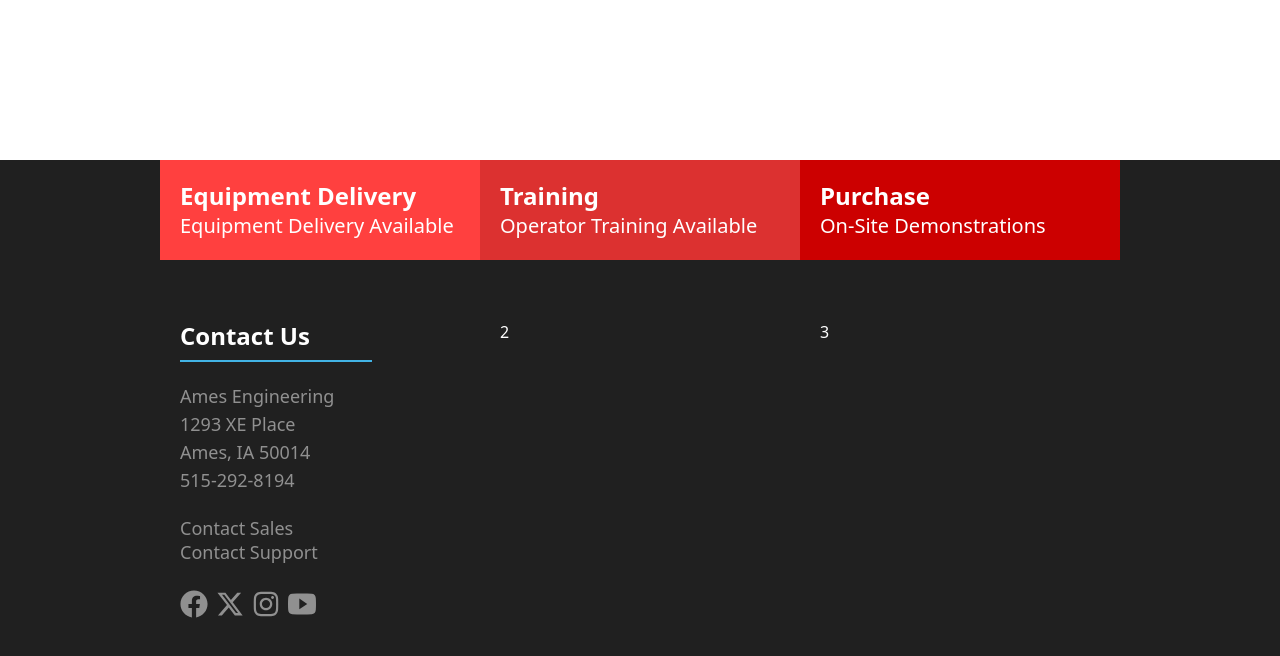
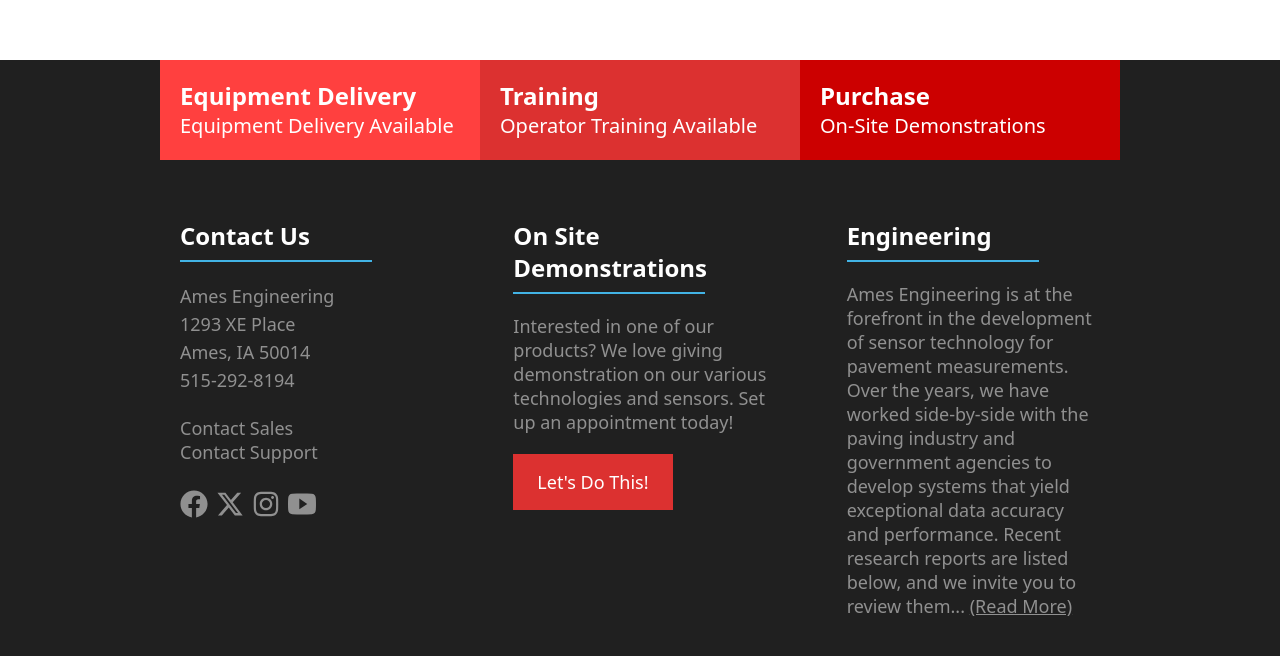
Before and after one commit to chrisdav6/ames-site, a Next.js app: page /products/6300-lightweight-profiler in a window 1280 px wide. Shown: the part 2322-2978 px from the top of the page. Built offline with nearby package versions, Linux system fonts and the light colour scheme; what tw-elements would draw is missing.

Commit message:
Completed footer left, center and right sections

```diff
--- a/components/Footer.jsx
+++ b/components/Footer.jsx
@@ -7,6 +7,7 @@
 import { BiPurchaseTagAlt } from 'react-icons/bi';
 import { FaTelegramPlane } from 'react-icons/fa';
 import { PiPhoneCallBold } from 'react-icons/pi';
+import { FaRegThumbsUp } from 'react-icons/fa';
 
 export default function Footer() {
   return (
@@ -49,7 +50,7 @@
       </section>
 
       {/* Lower Footer Section */}
-      <section className='grid lg:grid-cols-3 py-10 w-full px-10 xl:px-40'>
+      <section className='grid lg:grid-cols-3 gap-10 py-10 w-full px-10 xl:px-40'>
         {/* Left */}
         <div className='p-5 text-center lg:text-left'>
           <h3 className='text-2xl font-bold'>Contact Us</h3>
@@ -65,7 +66,7 @@
               <br />
               <a
                 href='tel:5152928194'
-                className='flex items-center justify-center lg:justify-start gap-1 hover:text-[#42b3e5] transition duration-300 group'
+                className='flex items-center mx-auto lg:mx-0 w-fit gap-1 hover:text-[#42b3e5] transition duration-300 group'
               >
                 515-292-8194
                 <span className='hidden lg:group-hover:block'>
@@ -77,7 +78,7 @@
               <p>
                 <Link
                   href='/sales/salesRequest'
-                  className='flex items-center justify-center lg:justify-start gap-1 hover:text-[#42b3e5] transition duration-300 group'
+                  className='flex items-center mx-auto lg:mx-0 w-fit gap-1 hover:text-[#42b3e5] transition duration-300 group'
                 >
                   Contact Sales
                   <span className='hidden lg:group-hover:block'>
@@ -88,7 +89,7 @@
               <p className='-mt-1'>
                 <Link
                   href='/support/supportRequest'
-                  className='flex items-center justify-center lg:justify-start gap-1 hover:text-[#42b3e5] transition duration-300 group'
+                  className='flex items-center mx-auto lg:mx-0 w-fit gap-1 hover:text-[#42b3e5] transition duration-300 group'
                 >
                   Contact Support
                   <span className='hidden lg:group-hover:block'>
@@ -121,9 +122,48 @@
           </div>
         </div>
         {/* Center */}
-        <div className='p-5'>2</div>
+        <div className='p-5 text-center lg:text-left'>
+          <h3 className='text-2xl font-bold'>On Site Demonstrations</h3>
+          <hr className='w-48 h-[2px] mx-auto border-0 mt-2 bg-[#42b3e5] lg:mx-0' />
+
+          <div className='mt-5'>
+            <p className='text-lg text-[#909090] leading-6'>
+              Interested in one of our products? We love giving demonstration on
+              our various technologies and sensors. Set up an appointment today!
+              <Link
+                href='/sales/salesRequest'
+                className='flex items-center justify-center lg:justify-start w-fit gap-2 bg-amesRed py-4 px-6 mt-5 mx-auto lg:mx-0 hover:bg-[#CC0000] transition duration-300 text-white group'
+              >
+                Let's Do This!
+                <span className='hidden lg:group-hover:block'>
+                  <FaRegThumbsUp />
+                </span>
+              </Link>
+            </p>
+          </div>
+        </div>
         {/* Right */}
-        <div className='p-5'>3</div>
+        <div className='p-5 text-center lg:text-left'>
+          <h3 className='text-2xl font-bold'>Engineering</h3>
+          <hr className='w-48 h-[2px] mx-auto border-0 mt-2 bg-[#42b3e5] lg:mx-0' />
+
+          <div className='mt-5'>
+            <p className='text-lg text-[#909090] leading-6'>
+              Ames Engineering is at the forefront in the development of sensor
+              technology for pavement measurements. Over the years, we have
+              worked side-by-side with the paving industry and government
+              agencies to develop systems that yield exceptional data accuracy
+              and performance. Recent research reports are listed below, and we
+              invite you to review them...{' '}
+              <Link
+                href='/resources'
+                className='hover:text-[#42b3e5] transition duration-300 underline'
+              >
+                (Read More)
+              </Link>
+            </p>
+          </div>
+        </div>
       </section>
     </footer>
   );
```
